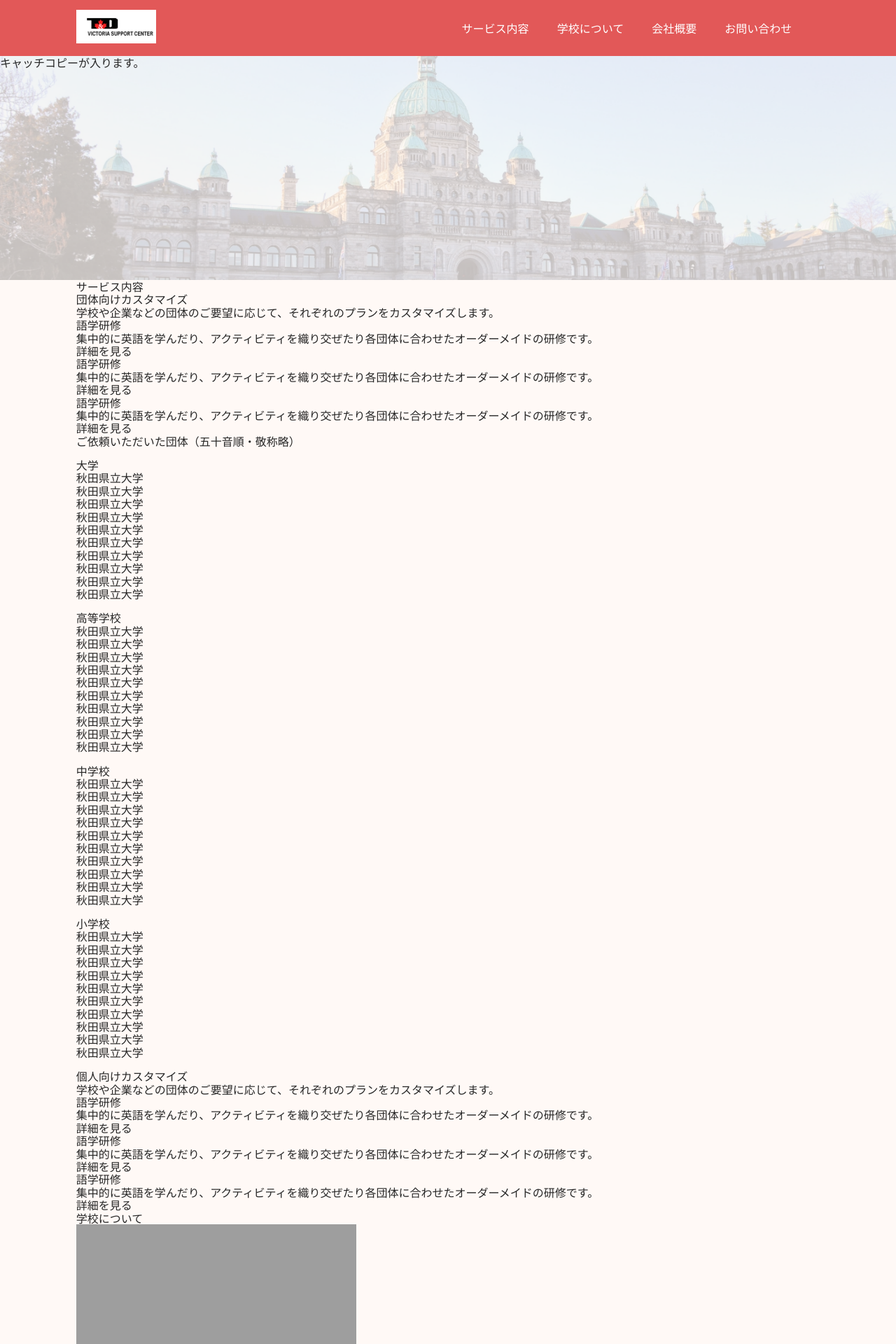
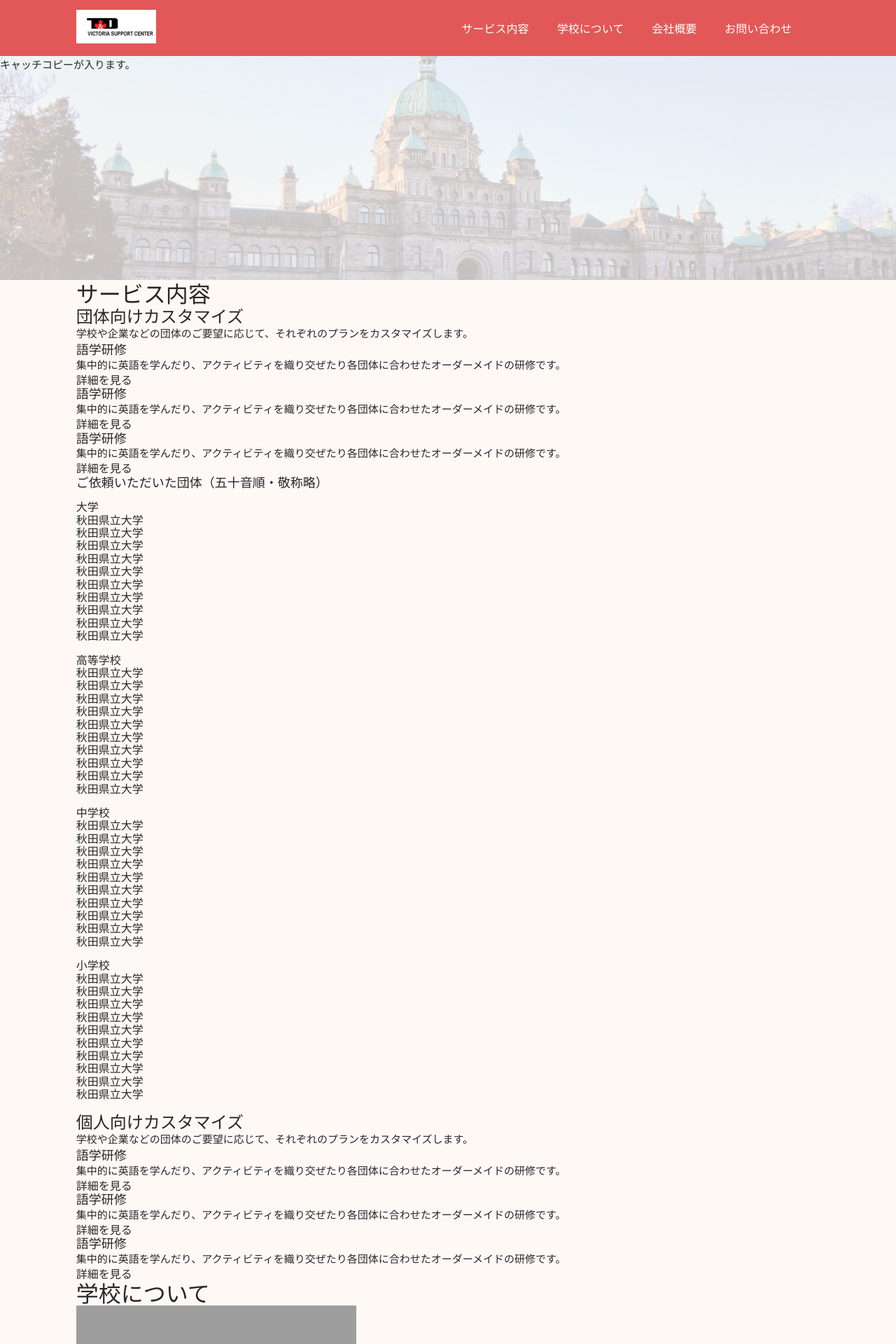
Before and after one commit to k8732yamazaki/Kaori, a PHP site: page / in a window 1280 px wide. Shown: the top 1920 px of the page at 70% size. Run offline with PHP 8.4, Linux system fonts and the light colour scheme; some libraries are stand-ins or nearby versions; grey boxes are pictures that could not be loaded.

Commit message:
Add font size

```diff
--- a/css/style.css
+++ b/css/style.css
@@ -13,6 +13,23 @@ body {
     font-family: 'Zen Kaku Gothic New', sans-serif;
     background-color: var(--background-color-white);
     color: var(--color-text);
+}
+
+p {
+    font-size: 15px;
+    line-height: 1.6;
+}
+
+h2 {
+    font-size: 32px;
+}
+
+h3 {
+    font-size: 24px;
+}
+
+h4 {
+    font-size: 18px;
 }
 
 .inner {
```
